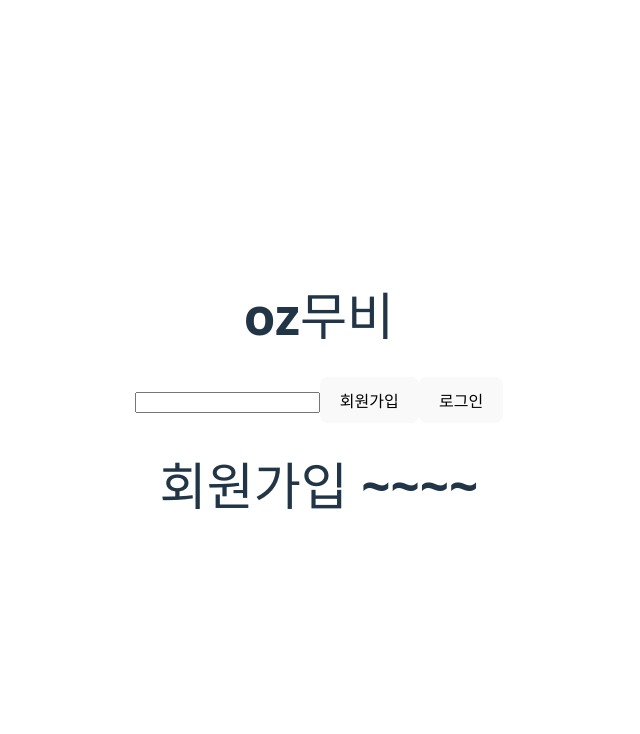
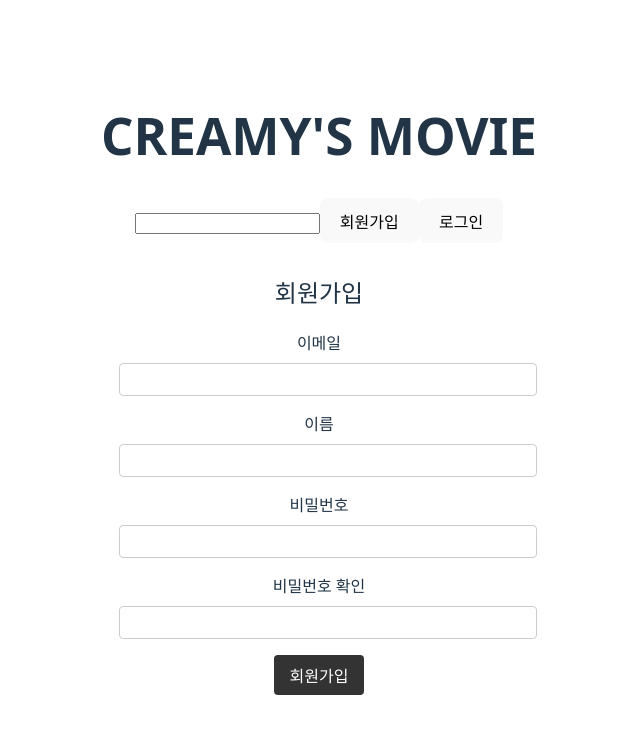
Before and after one commit to creamymood/moviepage, a React (Vite) app: page /join in a window 1280 px wide. Shown: the top 734 px of the page, without its empty margins (321-961 px from the left). Built offline with nearby package versions, Linux system fonts and the light colour scheme.

Commit message:
로그인 성공에 따른 썸네일 UI 구현 ThumbnailMenu컴포넌트 생성과 로그인 로그아웃 상태 생성

```diff
--- a/src/App.jsx
+++ b/src/App.jsx
@@ -6,19 +6,21 @@ import Layout from './components/Layout';
 import Login from './page/Login';
 import Join from './page/Join';
 import Search from './page/Search';
+import { useState } from 'react';
 
 
 
 function App() {
+  const [isLoggedIn, setIsLoggedIn] = useState(false)
 
   return (
     <>
       <Routes>
-        <Route path='/' element={<Layout/>}>
+        <Route path='/' element={<Layout isLoggedIn={isLoggedIn} setIsLoggedIn={setIsLoggedIn}/>}>
           <Route index element={<Home/>} />
           <Route path='/details/:id' element={<MovieDetail/>} />
           <Route path='/join' element={<Join/>} />
-          <Route path='/login' element={<Login/>} />
+          <Route path='/login' element={<Login setIsLoggedIn={setIsLoggedIn} isLoggedIn={isLoggedIn}/>} />
           <Route path='/search' element={<Search/>} />
 
         </Route>
--- a/src/components/Layout.jsx
+++ b/src/components/Layout.jsx
@@ -2,11 +2,11 @@ import React from "react";
 import Navbar from "./Navbar";
 import { Outlet } from "react-router-dom";
 
-function Layout() {
+function Layout({isLoggedIn, setIsLoggedIn}) {
 
     return(
         <>
-            <Navbar/>
+            <Navbar isLoggedIn={isLoggedIn} setIsLoggedIn={setIsLoggedIn}/>
                 <Outlet/>
         </>
     )
--- a/src/components/Navbar.jsx
+++ b/src/components/Navbar.jsx
@@ -2,6 +2,7 @@ import React, { useEffect, useState } from "react";
 import Join from "../page/Join";
 import Login from "../page/Login";
 import { Link, useNavigate } from "react-router-dom";
+import ThumbnailMenu from "./ThumbnailMenu";
 
 // useBounce 훅 만들기.
 function useDebounce (value, delay) {
@@ -21,37 +22,42 @@ function useDebounce (value, delay) {
 
 
 
-function Navbar() {
+function Navbar({isLoggedIn, setIsLoggedIn}) {
     const [inputValue, setInputValue ] = useState('')
-    const debouncedFinal = useDebounce(inputValue,3000)
+    const debouncedFinal = useDebounce(inputValue,1000)
     const navigate = useNavigate()
 
 
+
+
+
+
+    useEffect(()=>{
+        if(debouncedFinal) {
+            navigate(`/search?q=${debouncedFinal}`)
+            setInputValue('')
+
+        }
+
+    },[debouncedFinal, navigate])
 
     const handleLogoClick = () => {
 
         navigate('/')}; // URL의 ?q=... 제거됨
 
 
-    useEffect(()=>{
-        if(debouncedFinal) {
-            navigate(`/search?q=${debouncedFinal}`)
-            setInputValue('')
-        }
-
-    },[debouncedFinal, navigate])
-
-
-
 
     return(
         <div>
 
-                <h1 style={{ cursor: 'pointer' }} onClick={handleLogoClick}>oz무비</h1>
+            <h1 style={{ cursor: 'pointer' }} onClick={handleLogoClick}>CREAMY'S MOVIE</h1>
 
 
             <input type="검색" value={inputValue} onChange={(e)=>setInputValue(e.target.value)}/>
 
+            {isLoggedIn ? (<ThumbnailMenu setIsLoggedIn={setIsLoggedIn}/> ) : (
+
+            <>
             <Link to="/join">
                 <button>회원가입</button>
             </Link>
@@ -60,6 +66,9 @@ function Navbar() {
 
                 <button>로그인</button>
             </Link>
+            </> )
+            }
+
 
         </div>
 
--- /dev/null
+++ b/src/components/ThumbnailMenu.jsx
@@ -0,0 +1,34 @@
+import React from "react";
+
+function ThumbnailMenu({ setIsLoggedIn }) {
+  const handleLogout = () => {
+    setIsLoggedIn(false); // 로그아웃 시 상태 변경
+    alert("로그아웃되었습니다.");
+  };
+
+  return (
+    <div style={{ position: "relative" }}>
+      <img
+        src="/user-thumbnail.jpg"
+        alt="User"
+        style={{ width: "40px", borderRadius: "50%", cursor: "pointer" }}
+      />
+      <div
+        style={{
+          position: "absolute",
+          top: "50px",
+          right: 0,
+          background: "white",
+          border: "1px solid #ddd",
+          borderRadius: "6px",
+          padding: "10px"
+        }}
+      >
+        <button onClick={() => alert("마이페이지로 이동")}>마이페이지</button>
+        <button onClick={handleLogout}>로그아웃</button>
+      </div>
+    </div>
+  );
+}
+
+export default ThumbnailMenu;
--- a/src/page/Join.jsx
+++ b/src/page/Join.jsx
@@ -1,10 +1,170 @@
-import React from "react";
+import React, { useState } from "react";
+import { useNavigate } from "react-router-dom";
+import Input from "../components/Input";
 
 function Join() {
+    const [email, setEmail] = useState("");
+    const [password, setPassword] = useState("");
+    const [name, setName] = useState("");
+    const [confirmPassword, setConfirmPassword] = useState("");
+    const [emailError, setEmailError] = useState("");
+    const [passwordError, setPasswordError] = useState("");
+    const [nameError, setNameError] = useState("");
+    const [confirmPasswordError, setConfirmPasswordError] = useState("");
 
-    return(
-        <h1>회원가입 ~~~~</h1>
-    )
-}
+
+    const navigate = useNavigate();
+
+
+
+    // 이메일 검사 함수
+    const validateEmail = (email) => {
+      const emailRegex = /^[^\s@]+@[^\s@]+\.[^\s@]+$/;
+      return emailRegex.test(email);
+    };
+
+    // 이름 검사 함수
+    const validateName = (name) => {
+        // 2~8자 사이, 숫자, 한글, 영어만 허용
+        const nameRegex = /^[가-힣a-zA-Z0-9]{2,8}$/;
+        return nameRegex.test(name);
+      };
+
+
+    // 비밀번호 검사 함수
+    const validatePassword = (password) => {
+      return password.length >= 6;
+    };
+
+    //비밀번호 확인 검사 함수
+    const validatePasswordConfirm = (passwordConfirm) => {
+        return passwordConfirm === password;
+      };
+
+
+
+
+    // 이메일 입력할 때마다 검사
+    const handleEmailChange = (e) => {
+      const value = e.target.value;
+      setEmail(value);
+
+      if (!validateEmail(value)) {
+        setEmailError("올바른 이메일 형식이 아니에요.");
+      } else {
+        setEmailError("");
+      }
+    };
+
+
+    // 이름 입력할 때마다 검사
+    const handleNameChange = (e) => {
+        const value = e.target.value;
+        setName(value);
+
+        if (!validateName(value)) {
+          setNameError("올바른 이름 형식이 아니에요.");
+        } else {
+          setNameError("");
+        }
+      };
+
+    // 비밀번호 입력할 때마다 검사
+    const handlePasswordChange = (e) => {
+      const value = e.target.value;
+      setPassword(value);
+
+      if (!validatePassword(value)) {
+        setPasswordError("비밀번호는 6자 이상이어야 해요.");
+      } else {
+        setPasswordError("");
+      }
+    };
+
+    // 비밀번호 확인 부분 입력할 때마다 검사
+    const handleConfirmPasswordChange = (e) => {
+        const value = e.target.value;
+        setConfirmPassword(value);
+
+        if (!validatePasswordConfirm(value)) {
+          setConfirmPasswordError("비밀번호가 일치하지 않습니다.");
+        } else {
+          setConfirmPasswordError("");
+        }
+      };
+
+
+
+
+    const handleJoin = () => {
+      if (!emailError && !passwordError && !nameError && email && password && name && confirmPassword && !confirmPasswordError) {
+        alert("회원가입 성공, 로그인 창으로 넘어갑니다.");
+        navigate("/login");
+      }
+    };
+
+    const handleSubmit = (e) => {
+      e.preventDefault();
+
+      if (!emailError && !passwordError && !nameError && email && password && name && confirmPassword && !confirmPasswordError) {
+        handleJoin();
+      } else {
+        alert("입력한 값을 다시 확인해주세요.");
+      }
+    };
+
+
+    return (
+      <div style={{ maxWidth: "400px", margin: "2rem auto" }}>
+        <h2>회원가입</h2>
+        <form onSubmit={handleSubmit}>
+          <Input
+            label="이메일"
+            type="email"
+            value={email}
+            onChange={handleEmailChange}
+            error={emailError}
+          />
+          <Input
+            label="이름"
+            type="name"
+            value={name}
+            onChange={handleNameChange}
+            error={nameError}
+          />
+          <Input
+            label="비밀번호"
+            type="password"
+            value={password}
+            onChange={handlePasswordChange}
+            error={passwordError}
+          />
+
+        <Input
+            label="비밀번호 확인"
+            type="password"
+            value={confirmPassword}
+            onChange={handleConfirmPasswordChange}
+            error={confirmPasswordError}
+                />
+
+
+          <button
+            type="submit"
+            style={{
+              padding: "0.5rem 1rem",
+              backgroundColor: "#333",
+              color: "white",
+              border: "none",
+              borderRadius: "4px",
+              cursor: "pointer"
+            }}
+          >
+            회원가입
+          </button>
+        </form>
+      </div>
+    );
+  }
 
 export default Join;
--- a/src/page/Login.jsx
+++ b/src/page/Login.jsx
@@ -4,7 +4,7 @@ import Input from "../components/Input";
 import { Navigate, useNavigate } from "react-router-dom";
 
 
-function Login() {
+function Login({isLoggedIn, setIsLoggedIn}) {
   const [email, setEmail] = useState("");
   const [password, setPassword] = useState("");
   const [emailError, setEmailError] = useState("");
@@ -54,6 +54,7 @@ function Login() {
     if (email === "test@test.com" && password === "123456") {
       alert("로그인 성공");
       navigate("/");
+      setIsLoggedIn(true)
     } else {
       alert("아이디 또는 비밀번호가 잘못되었습니다.");
     }
```
